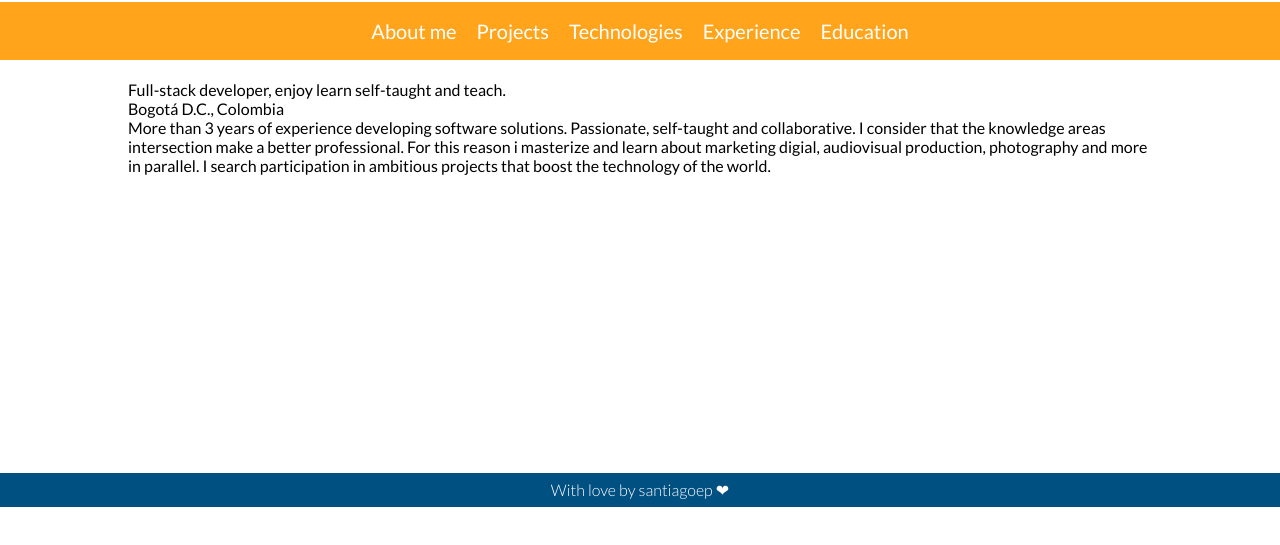
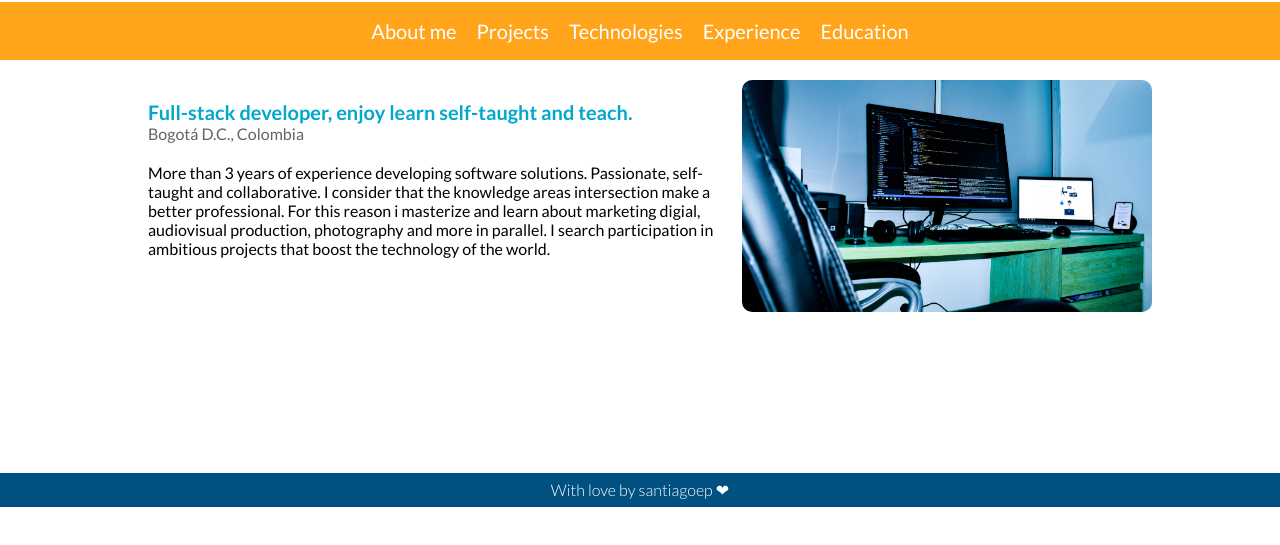
Before and after one commit to santiagoep/cv-react, a React app: page / in a window 1280 px wide. Shown: the part 63-608 px from the top of the page. Built offline with nearby package versions, Linux system fonts and the light colour scheme.

Commit message:
Adding about me

```diff
--- a/src/assets/styles/containers/Experience.scss
+++ b/src/assets/styles/containers/Experience.scss
@@ -13,6 +13,7 @@
 }
 
 @media screen and (max-width: 768px) {
+    .experience,
     .experience__list,
     .experience__list {
         width: 100%;
--- /dev/null
+++ b/src/assets/styles/containers/Home.scss
@@ -0,0 +1,41 @@
+.home {
+    display: flex;
+}
+.home__text {
+    width: 60%;
+    padding: 20px;
+}
+.home__text--title {
+    font-weight: bold;
+    font-size: 20px;
+    color: #00a8cc;
+}
+.home__text--location {
+    color: #646363;
+}
+.home__text--description {
+    margin-top: 20px;
+    text-align: left;
+}
+.home__hero {
+    width: 40%;
+    display: flex;
+    align-items: center;
+}
+.home__hero img {
+    max-width: 100%;
+    border-radius: 10px;
+}
+@media screen and (max-width: 768px) {
+    .home {
+        display: block;
+    }
+    .home__text {
+        width: 100%;
+        padding: 10px;
+    }
+    .home__hero {
+        margin-top: 10px;
+        width: 100%;
+    }
+}
--- a/src/containers/Home.jsx
+++ b/src/containers/Home.jsx
@@ -1,10 +1,21 @@
 import React from 'react';
+
+import HomeImage from '../assets/static/home.jpg';
+
+import '../assets/styles/containers/Home.scss';
 
 const App = () => (
   <div className="home">
-    <p>Full-stack developer, enjoy learn self-taught and teach.</p>
-    <p>Bogotá D.C., Colombia</p>
-    <p>More than 3 years of experience developing software solutions. Passionate, self-taught and collaborative. I consider that the knowledge areas intersection make a better professional. For this reason i masterize and learn about marketing digial, audiovisual production, photography and more in parallel. I search participation in ambitious projects that boost the technology of the world.</p>
+    <div className="home__text">
+      <div className="home__text--title"><p>Full-stack developer, enjoy learn self-taught and teach.</p></div>
+      <div className="home__text--location"><p>Bogotá D.C., Colombia</p></div>
+      <div className="home__text--description"><p>
+        More than 3 years of experience developing software solutions. Passionate, self-taught and collaborative. I consider that the knowledge areas intersection make a better professional. For this reason i masterize and learn about marketing digial, audiovisual production, photography and more in parallel. I search participation in ambitious projects that boost the technology of the world.
+      </p></div>
+    </div>
+    <div className="home__hero">
+      <img src={HomeImage} />
+    </div>
   </div>
 )
 
--- a/src/index.js
+++ b/src/index.js
@@ -48,7 +48,7 @@ const initialState = {
             startDate: "dec. of 2019",
             endDate: "At present",
             location: "Bogotá D.C., Colombia",
-            description: "Develop of chats and bots with NodeJS, Express, SocketIO, VueJS, Dialogflow and PostgreSQL. Integrations with differente platforms as official API of Whatsapp Business and Facebook Messenger",
+            description: "Develop of chats and bots with NodeJS, Express, SocketIO, VueJS, Dialogflow and PostgreSQL. Integrations with differente platforms as official API of Whatsapp Business and Facebook Messenger.",
             image: MontecheloImage
         },
         {
@@ -57,7 +57,7 @@ const initialState = {
             startDate: "mar. of 2017",
             endDate: "at present",
             location: "Remote",
-            description: "Independent develop of web apps, product photo and digital marketing",
+            description: "Independent develop of web apps, product photo and digital marketing.",
             image: BecoImage
         },
         {
@@ -66,7 +66,7 @@ const initialState = {
             startDate: "mar. of 2017",
             endDate: "nov. of 2019",
             location: "Bogotá D.C., Colombia",
-            description: "Develop of new fetures in ecommerce platform, landing pages and system for sales gestion. In the process, i was responsible of photograph, postproduction, promote and spread",
+            description: "Develop of new fetures in ecommerce platform, landing pages and system for sales gestion. In the process, i was responsible of photograph, postproduction, promote and spread.",
             image: LsjImage
         }
     ],
```
Also changed, not shown: src/assets/static/home.jpg (added).
